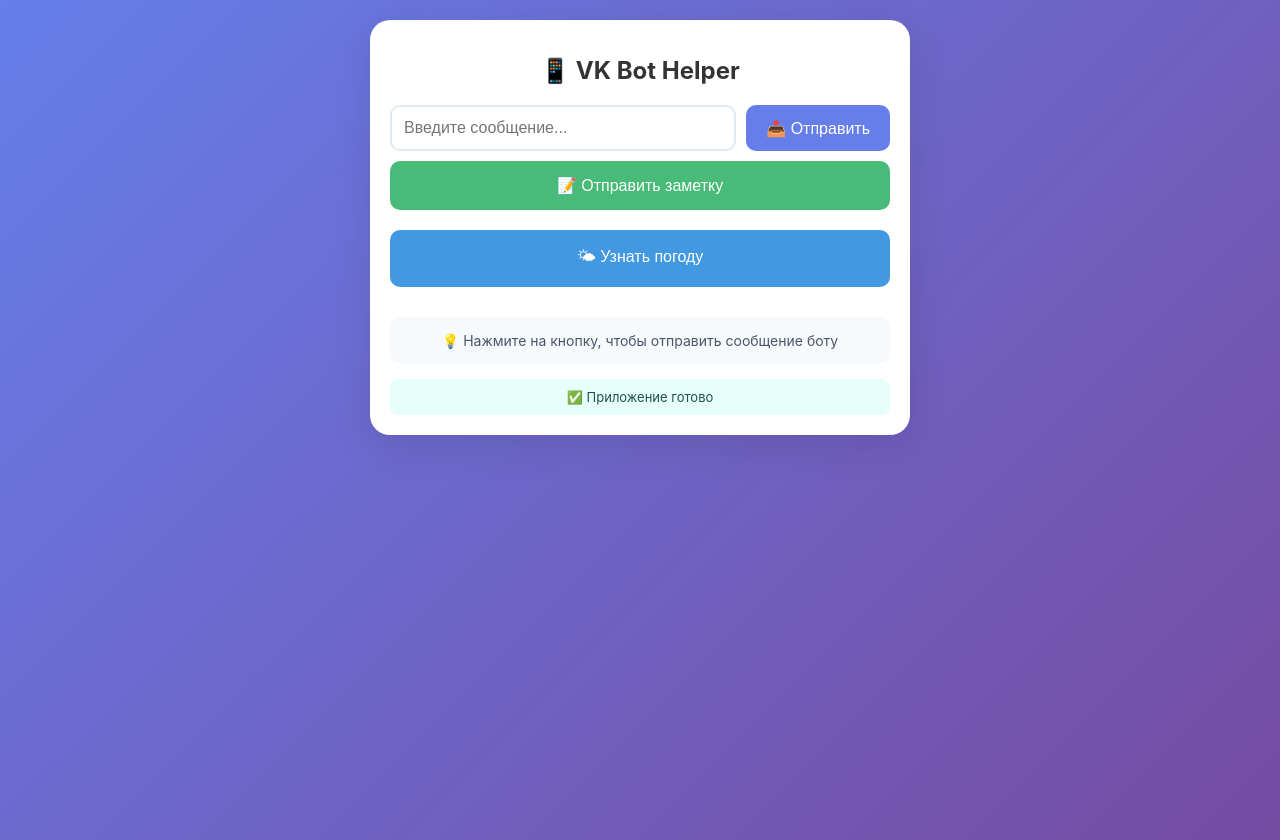
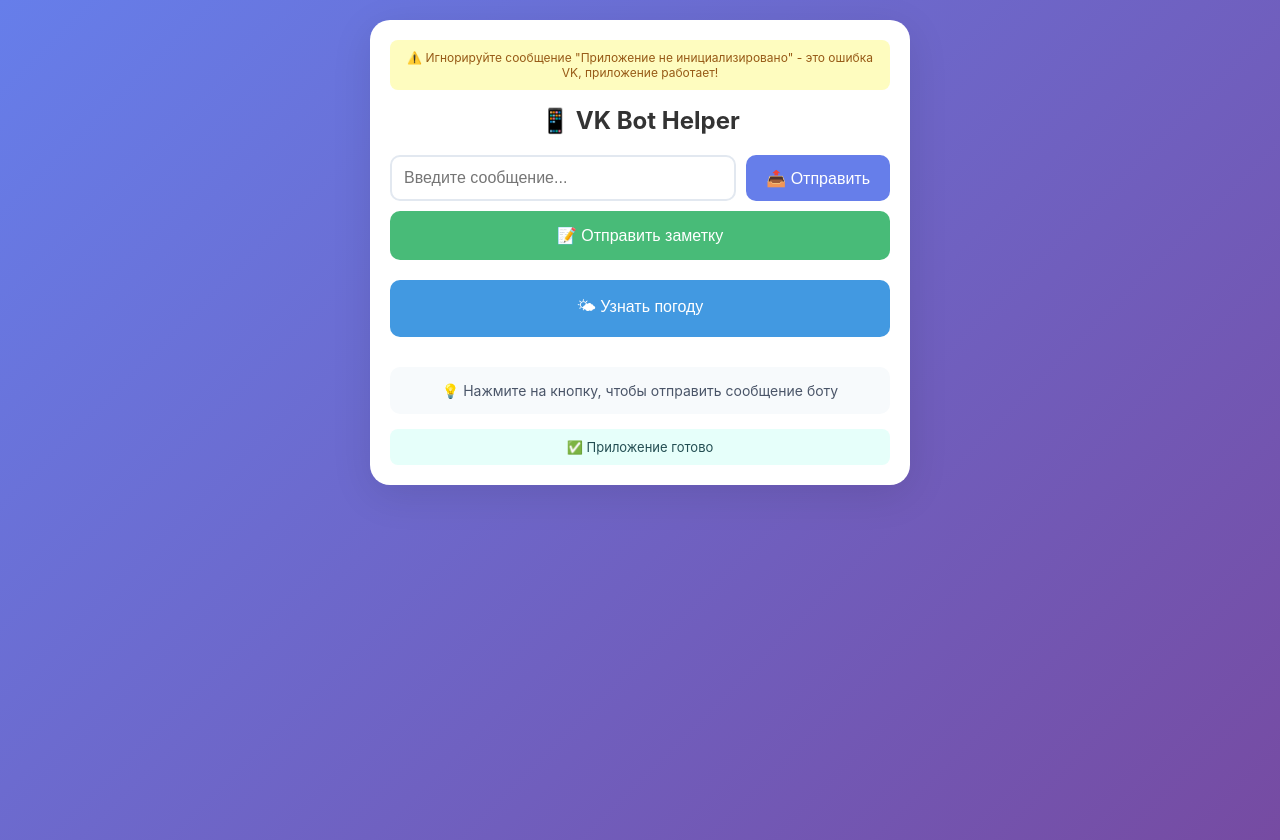
Before and after one commit to idoc11/vk-bot-helper, a plain HTML site: page index.html in a window 1280 px wide. Drawn offline with Linux system fonts and the light colour scheme.

Commit message:
Update index.html

```diff
--- a/index.html
+++ b/index.html
@@ -97,10 +97,23 @@
             margin: 0;
             padding: 12px 20px;
         }
+        .warning {
+            background: #fefcbf;
+            color: #975a16;
+            padding: 10px;
+            border-radius: 8px;
+            margin-bottom: 15px;
+            font-size: 12px;
+            text-align: center;
+        }
     </style>
 </head>
 <body>
     <div class="container">
+        <div class="warning">
+            ⚠️ Игнорируйте сообщение "Приложение не инициализировано" - это ошибка VK, приложение работает!
+        </div>
+
         <h1>📱 VK Bot Helper</h1>
 
         <div class="message-input">
@@ -120,19 +133,13 @@
     </div>
 
     <script>
-        // ⚠️ ВСТАВЬТЕ СЮДА ID ВАШЕГО СООБЩЕСТВА С МИНУСОМ! ⚠️
-        // Пример: var GROUP_ID = "-236570950";
-        var GROUP_ID = "-236570950";  // ← ЗАМЕНИТЕ НА ПРАВИЛЬНЫЙ ID!
+        // ID вашего сообщества
+        var GROUP_ID = "-236570950";
 
         // Функция отправки сообщения
         function sendMessage(message) {
             if (!message || !message.trim()) {
                 alert("Введите сообщение!");
-                return false;
-            }
-
-            if (GROUP_ID === "YOUR_GROUP_ID_HERE") {
-                alert("⚠️ ID сообщества не настроен!\n\nЗамените YOUR_GROUP_ID_HERE на ID вашего сообщества (например: -123456789)");
                 return false;
             }
 
@@ -155,7 +162,6 @@
             return true;
         }
 
-        // Отправка своего сообщения
         function sendCustomMessage() {
             var input = document.getElementById("customMessage");
             var message = input.value;
@@ -164,7 +170,6 @@
             }
         }
 
-        // Отправка заметки
         function sendNote() {
             var note = prompt("📝 Введите текст заметки:", "Купить продукты");
             if (note && note.trim()) {
@@ -172,7 +177,6 @@
             }
         }
 
-        // Запрос погоды
         function sendWeather() {
             var city = prompt("🌤 Введите город:", "Москва");
             if (city && city.trim()) {
@@ -180,16 +184,12 @@
             }
         }
 
-        // Получаем ID пользователя из URL (если есть)
+        // Показываем ID пользователя
         var urlParams = new URLSearchParams(window.location.search);
         var vkUserId = urlParams.get('vk_user_id');
-        var vkAppId = urlParams.get('vk_app_id');
-
         if (vkUserId) {
             document.getElementById("info").innerHTML = "👤 Ваш VK ID: " + vkUserId + "<br>🤖 Бот ответит вам в сообщениях";
         }
-
-        console.log("Mini App загружен");
     </script>
 </body>
 </html>
```
